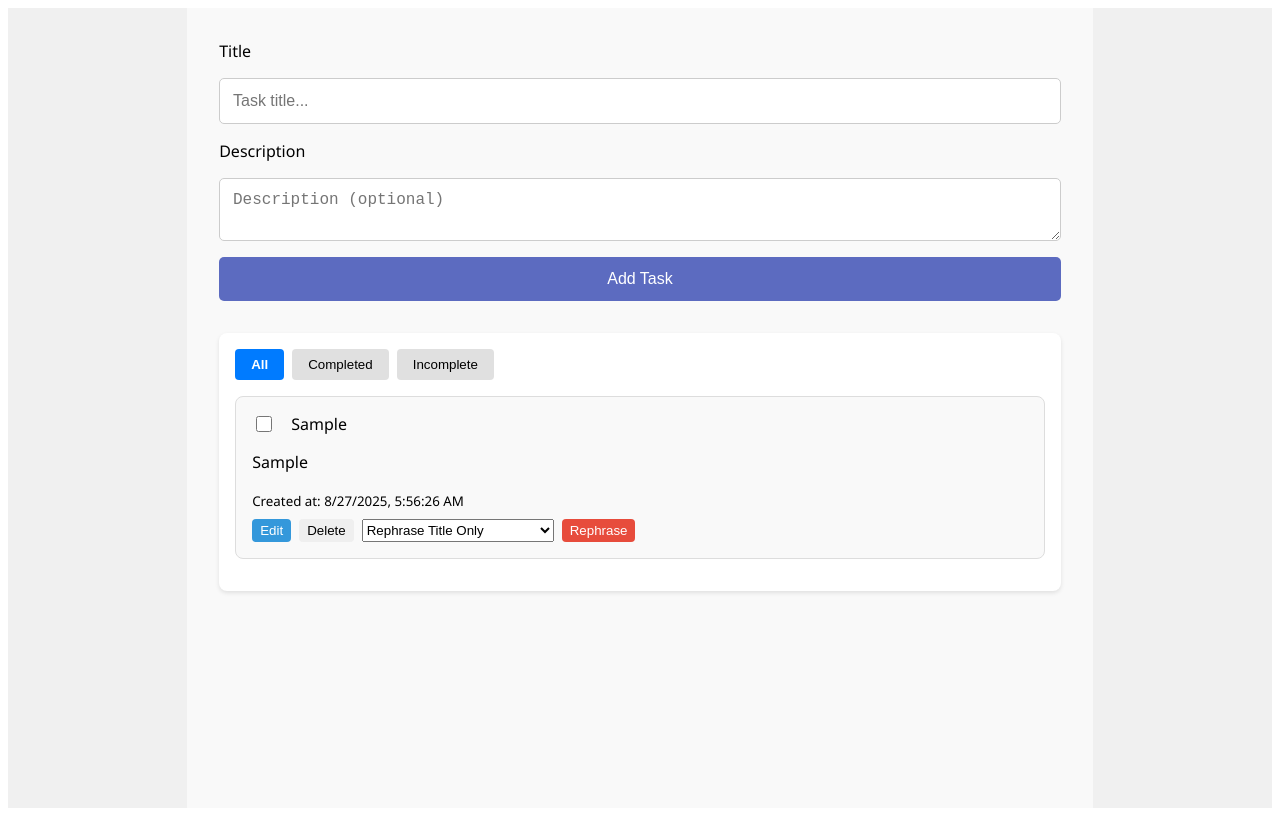
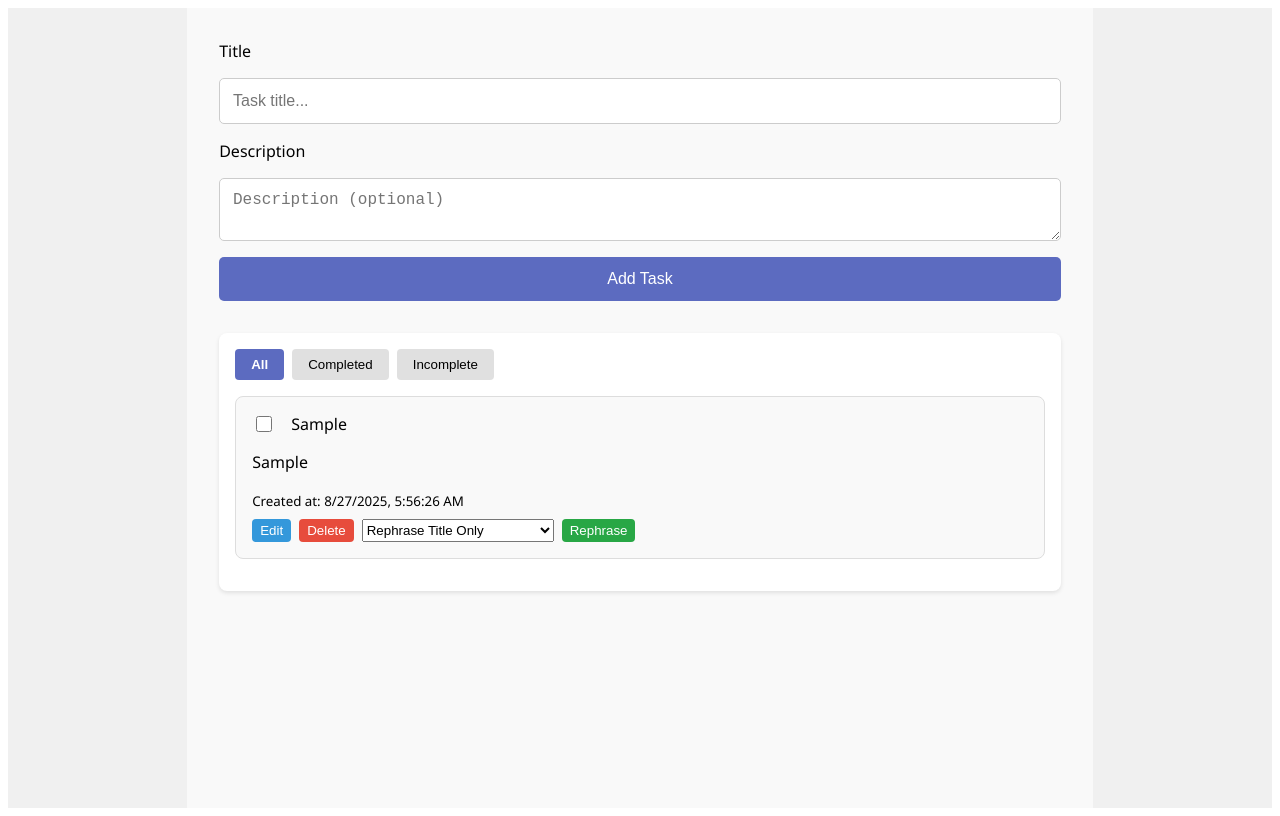
Before and after one commit to AnthonyBraak/AI-Task-Assistant, a React (Vite) app: page / in a window 1280 px wide. Both pictures are taken after typing "Sample", "Sample" into the empty fields and a click on the button "Add Task". Built offline with nearby package versions, Linux system fonts and the light colour scheme.

Commit message:
Minor visual improvements

```diff
--- a/src/components/TaskItem/TaskItem.scss
+++ b/src/components/TaskItem/TaskItem.scss
@@ -1,5 +1,5 @@
 .task-card {
-  background: #f9f9f9;
+  background: $main-bg;
   padding: 1rem;
   border-radius: 8px;
   margin-bottom: 1rem;
@@ -37,12 +37,16 @@
 }
 
 .task-card button:first-of-type {
-  background-color: #3498db;
+  background-color: $edit;
   color: white;
 }
 
+.task-card button:nth-of-type(2) {
+  background-color: $delete;
+  color: white;
+}
 .task-card button:last-of-type {
-  background-color: #e74c3c;
+  background-color: #28a745;
   color: white;
 }
 
@@ -67,7 +71,7 @@
 .rephrased-text {
   background: #f4f4f4;
   padding: 0.75rem;
-  border-left: 4px solid #007bff;
+  border-left: 4px solid $primary;
   border-radius: 4px;
   margin-top: 0.5rem;
 
@@ -88,12 +92,12 @@
     }
 
     button:first-of-type {
-      background-color: #28a745;
+      background-color: $edit;
       color: white;
     }
 
-    button:last-of-type {
-      background-color: #dc3545;
+    button:nth-of-type(2) {
+      background-color: $delete;
       color: white;
     }
   }
--- a/src/components/TaskList/TaskList.scss
+++ b/src/components/TaskList/TaskList.scss
@@ -18,7 +18,7 @@
     border-radius: 4px;
 
     &.active {
-      background: #007bff;
+      background: $primary;
       color: white;
       font-weight: bold;
     }
--- a/src/styles/_variables.scss
+++ b/src/styles/_variables.scss
@@ -2,3 +2,5 @@ $bg-color: #f0f0f0;
 $main-bg: #f9f9f9;
 $primary: #5c6bc0;
 $text-color: #333;
+$edit: #3498db;
+$delete: #e74c3c;
--- a/src/styles/main.scss
+++ b/src/styles/main.scss
@@ -1,5 +1,3 @@
-@import "./variables";
-
 .app {
   display: flex;
   flex-direction: row;
@@ -7,7 +5,7 @@
   background-color: $bg-color;
   font-family: "Segoe UI", sans-serif;
   @media screen and (max-width: 768px) {
-    flex-direction: column; // Sidebar on top for mobile
+    flex-direction: column;
   }
 }
 
```
